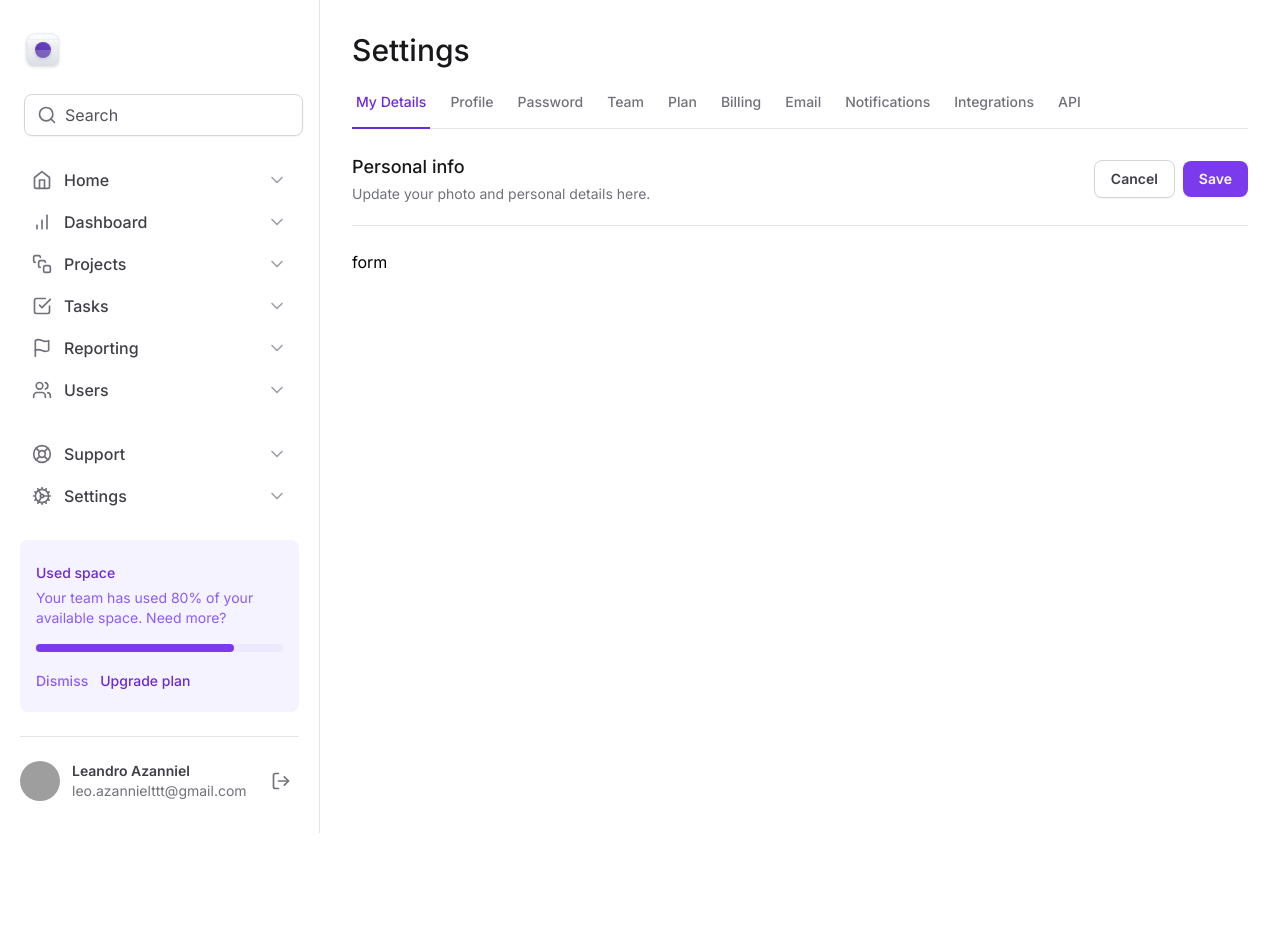
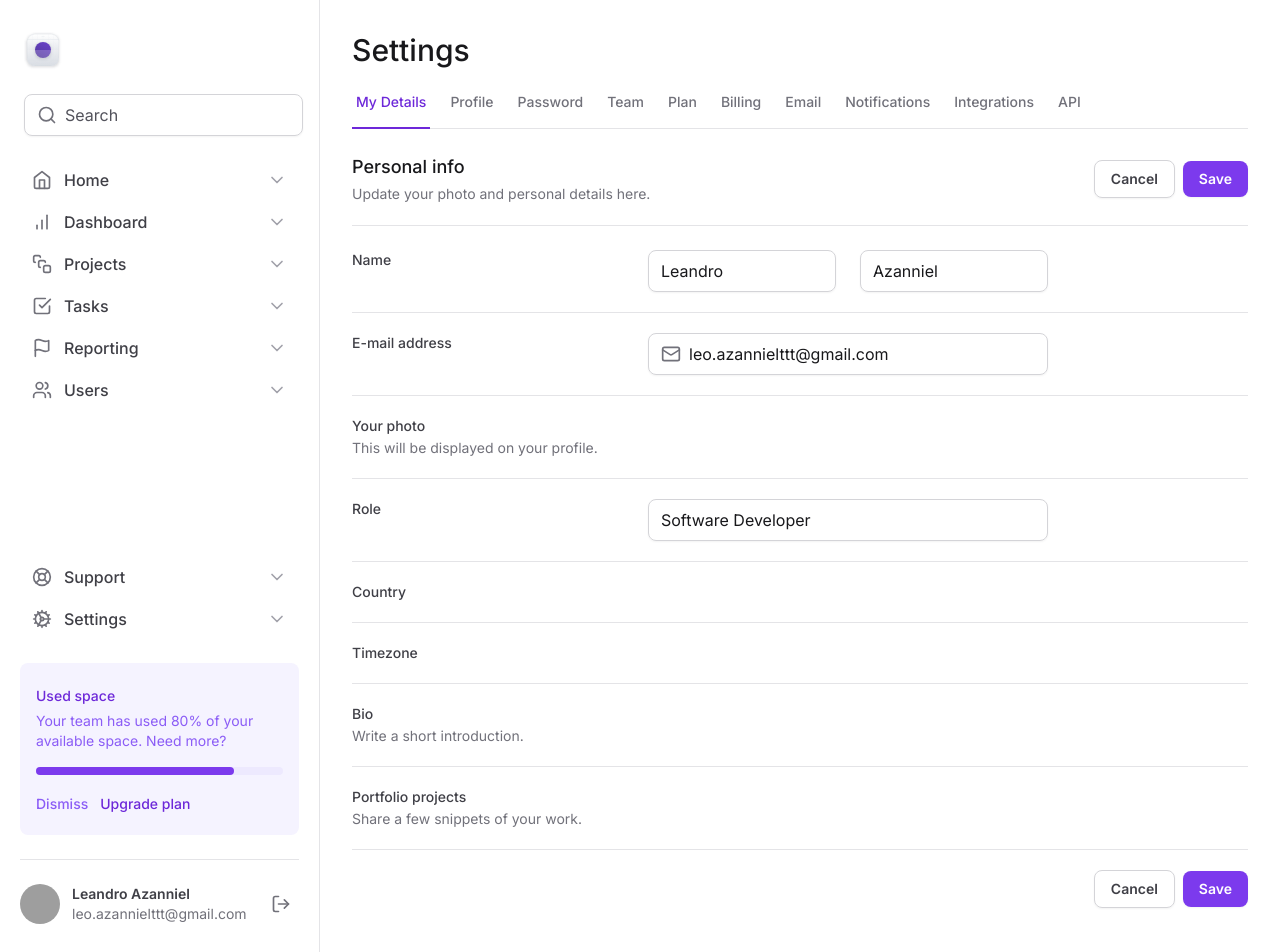
Before and after one commit to Azanniel/tailwind-next, a Next.js app: page / in a window 1280 px wide. Shown: the top 952 px of the page. Before the commit the page ends 833 px from the top, so only its background shows below. Built offline with nearby package versions, Linux system fonts and the light colour scheme; grey boxes are pictures that could not be loaded.

Commit message:
✨ add inputs

```diff
--- a/src/app/page.tsx
+++ b/src/app/page.tsx
@@ -1,4 +1,6 @@
 import { SettingsTabs } from '@/components/SettingsTabs'
+import * as Input from '@/components/Input'
+import { Mail } from 'lucide-react'
 
 export default function Home() {
   return (
@@ -34,8 +36,136 @@
           </div>
         </div>
 
-        <form id="settings" action="" className="mt-6 flex w-full flex-col">
-          form
+        <form
+          id="settings"
+          action=""
+          className="mt-6 flex w-full flex-col gap-5 divide-y divide-zinc-200"
+        >
+          <div className="grid grid-cols-form gap-3">
+            <label
+              className="text-sm font-medium text-zinc-700"
+              htmlFor="firstName"
+            >
+              Name
+            </label>
+
+            <div className="grid grid-cols-2 gap-6">
+              <Input.Root>
+                <Input.Control id="firstName" defaultValue="Leandro" />
+              </Input.Root>
+
+              <Input.Root>
+                <Input.Control defaultValue="Azanniel" />
+              </Input.Root>
+            </div>
+          </div>
+
+          <div className="grid grid-cols-form gap-3 pt-5">
+            <label
+              className="text-sm font-medium text-zinc-700"
+              htmlFor="email"
+            >
+              E-mail address
+            </label>
+
+            <Input.Root>
+              <Input.Prefix>
+                <Mail className="h-5 w-5 text-zinc-500" />
+              </Input.Prefix>
+
+              <Input.Control
+                id="email"
+                defaultValue="leo.azannielttt@gmail.com"
+              />
+            </Input.Root>
+          </div>
+
+          <div className="grid grid-cols-form gap-3 pt-5">
+            <label
+              className="text-sm font-medium text-zinc-700"
+              htmlFor="photo"
+            >
+              Your photo
+              <span className="mt-0.5 block text-sm font-normal text-zinc-500">
+                This will be displayed on your profile.
+              </span>
+            </label>
+
+            <div></div>
+          </div>
+
+          <div className="grid grid-cols-form gap-3 pt-5">
+            <label className="text-sm font-medium text-zinc-700" htmlFor="role">
+              Role
+            </label>
+
+            <Input.Root>
+              <Input.Control id="role" defaultValue="Software Developer" />
+            </Input.Root>
+          </div>
+
+          <div className="grid grid-cols-form gap-3 pt-5">
+            <label
+              className="text-sm font-medium text-zinc-700"
+              htmlFor="country"
+            >
+              Country
+            </label>
+
+            <div></div>
+          </div>
+
+          <div className="grid grid-cols-form gap-3 pt-5">
+            <label
+              className="text-sm font-medium text-zinc-700"
+              htmlFor="timezone"
+            >
+              Timezone
+            </label>
+
+            <div></div>
+          </div>
+
+          <div className="grid grid-cols-form gap-3 pt-5">
+            <label className="text-sm font-medium text-zinc-700" htmlFor="bio">
+              Bio
+              <span className="mt-0.5 block text-sm font-normal text-zinc-500">
+                Write a short introduction.
+              </span>
+            </label>
+
+            <div></div>
+          </div>
+
+          <div className="grid grid-cols-form gap-3 pt-5">
+            <label
+              className="text-sm font-medium text-zinc-700"
+              htmlFor="portfolioProjects"
+            >
+              Portfolio projects
+              <span className="mt-0.5 block text-sm font-normal text-zinc-500">
+                Share a few snippets of your work.
+              </span>
+            </label>
+
+            <div></div>
+          </div>
+
+          <div className="flex items-center justify-end gap-2 pt-5">
+            <button
+              type="button"
+              className="rounded-lg border border-zinc-300 px-4 py-2 text-sm font-semibold text-zinc-700 shadow-sm hover:bg-zinc-50"
+            >
+              Cancel
+            </button>
+
+            <button
+              type="submit"
+              className="rounded-lg bg-violet-600 px-4 py-2 text-sm font-semibold text-white shadow-sm hover:bg-violet-700"
+            >
+              Save
+            </button>
+          </div>
         </form>
       </div>
     </>
--- a/tailwind.config.js
+++ b/tailwind.config.js
@@ -6,6 +6,7 @@
       gridTemplateColumns: {
         app: 'minmax(18rem, 20rem) 1fr',
         profile: 'max-content 1fr max-content',
+        form: 'minmax(7.5rem, 17.5rem) minmax(25rem, 1fr) minmax(0, 15rem)',
       },
     },
   },
```
